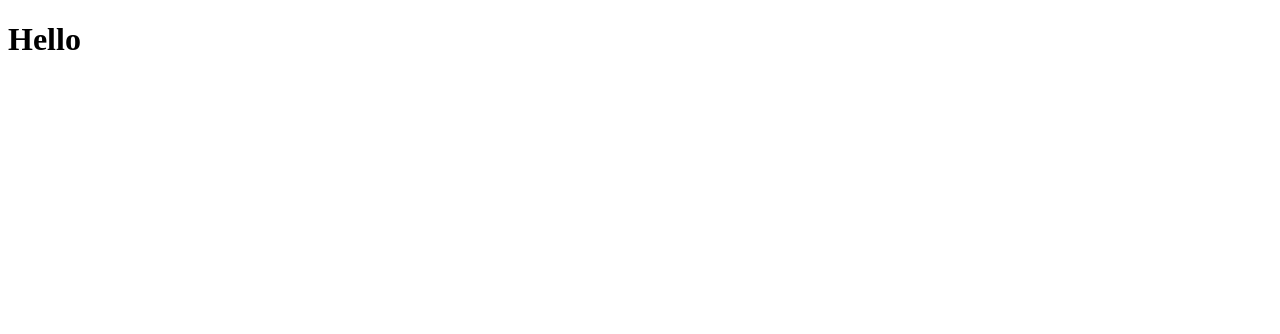
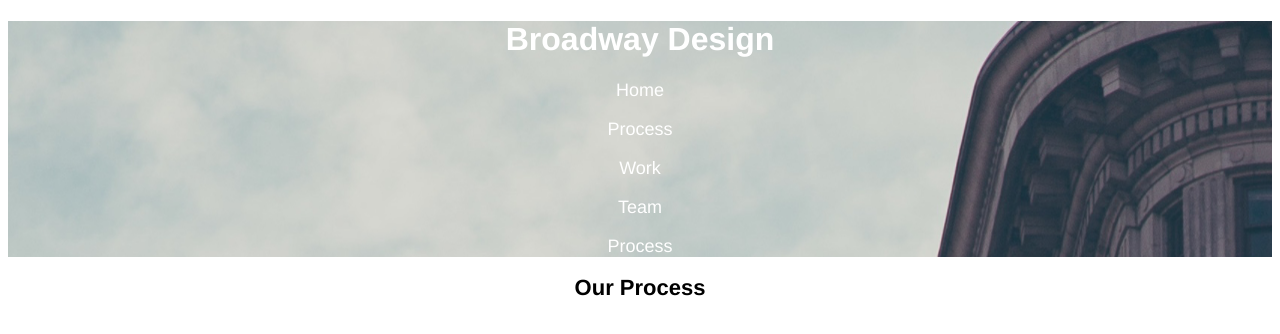
Before and after one commit to jeano0o/Broadway, a plain HTML site: page index.html in a window 1280 px wide. Drawn offline with Linux system fonts and the light colour scheme.

Commit message:
salvage html.

```diff
--- a/index.html
+++ b/index.html
@@ -2,8 +2,36 @@
 <html>
   <head>
     <title>Broadway</title>
+    <link href="./resources/style.css" type="text/css" rel="stylesheet">
   </head>
   <body>
-    <h1>Hello</h1>
-  </body>
+
+  <!--Header-->
+<div class="header">
+  <h1>Broadway Design</h1>
+
+  <p>Home</p>
+
+  <p>Process</p>
+
+  <p>Work</p>
+
+  <p>Team</p>
+
+  <p>Process</p>
+</div>
+
+  <!--Description-->
+  <h2> Our Process</h2>
+
+
+  <!--Contact-->
+
+
+
+  <!--Footer-->
+
+
+
+</body>
 </html>
```
